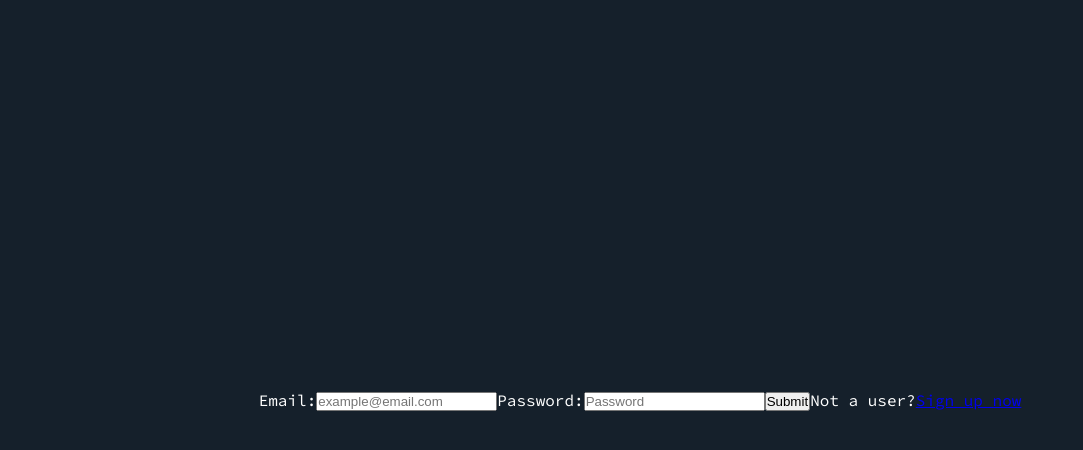
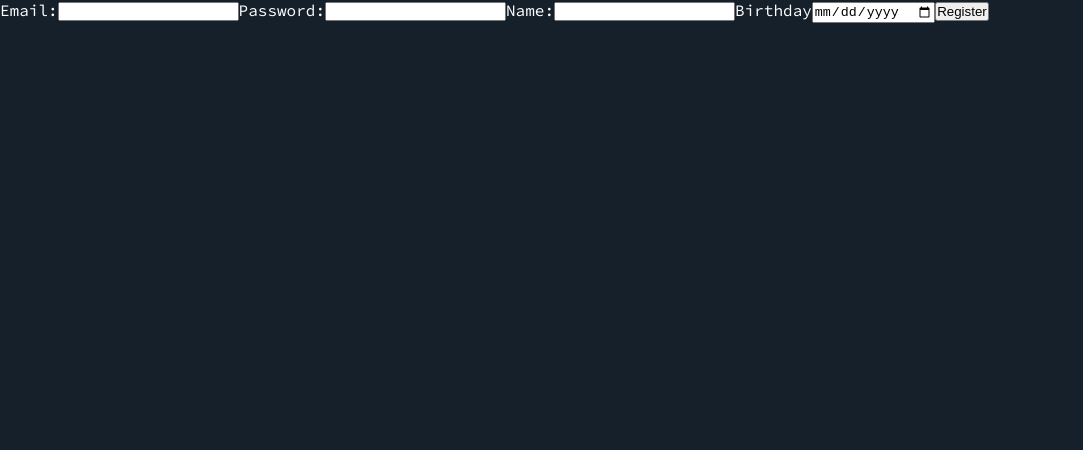
Before and after one commit to dallasclarke/social-frontend-two, a React (Create React App) app: page /register in a window 1280 px wide. Shown: the top 450 px of the page, without its empty margins (0-1083 px from the left). Built offline with nearby package versions, Linux system fonts and the light colour scheme.

Commit message:
Register component laid out, no styling done yet.

```diff
--- a/src/App.js
+++ b/src/App.js
@@ -1,13 +1,15 @@
 import React from "react";
 
 import Login from "./components/auth/Login";
+import Register from "./components/auth/Register";
 
 import "./App.css";
 
 function App() {
   return (
     <div className="App">
-      <Login />
+      {/* <Login /> */}
+      <Register />
     </div>
   );
 }
--- /dev/null
+++ b/src/components/auth/Register.jsx
@@ -0,0 +1,62 @@
+import React, { useState } from "react";
+
+import "./Auth.css";
+
+function Register() {
+  const [formData, setFormData] = useState({
+    email: "",
+    password: "",
+    fullName: "",
+    birthday: "",
+  });
+
+  const { email, password, fullName, birthday } = formData;
+
+  const onChange = (e) => {
+    setFormData({
+      ...formData,
+      [e.target.name]: e.target.value,
+    });
+  };
+
+  return (
+    <div className="register">
+      <form>
+        <label>Email:</label>
+        <input
+          type="email"
+          name="email"
+          value={email}
+          onChange={(e) => onChange(e)}
+          required
+        />
+        <label>Password:</label>
+        <input
+          type="password"
+          name="password"
+          value={password}
+          onChange={(e) => onChange(e)}
+          required
+        />
+        <label>Name:</label>
+        <input
+          type="text"
+          name="name"
+          value={fullName}
+          onChange={(e) => onChange(e)}
+          required
+        />
+        <label>Birthday</label>
+        <input
+          type="date"
+          name="birthday"
+          value={birthday}
+          onChange={(e) => onChange(e)}
+        />
+        <input type="submit" value="Register" />
+      </form>
+    </div>
+  );
+}
+
+export default Register;
```
